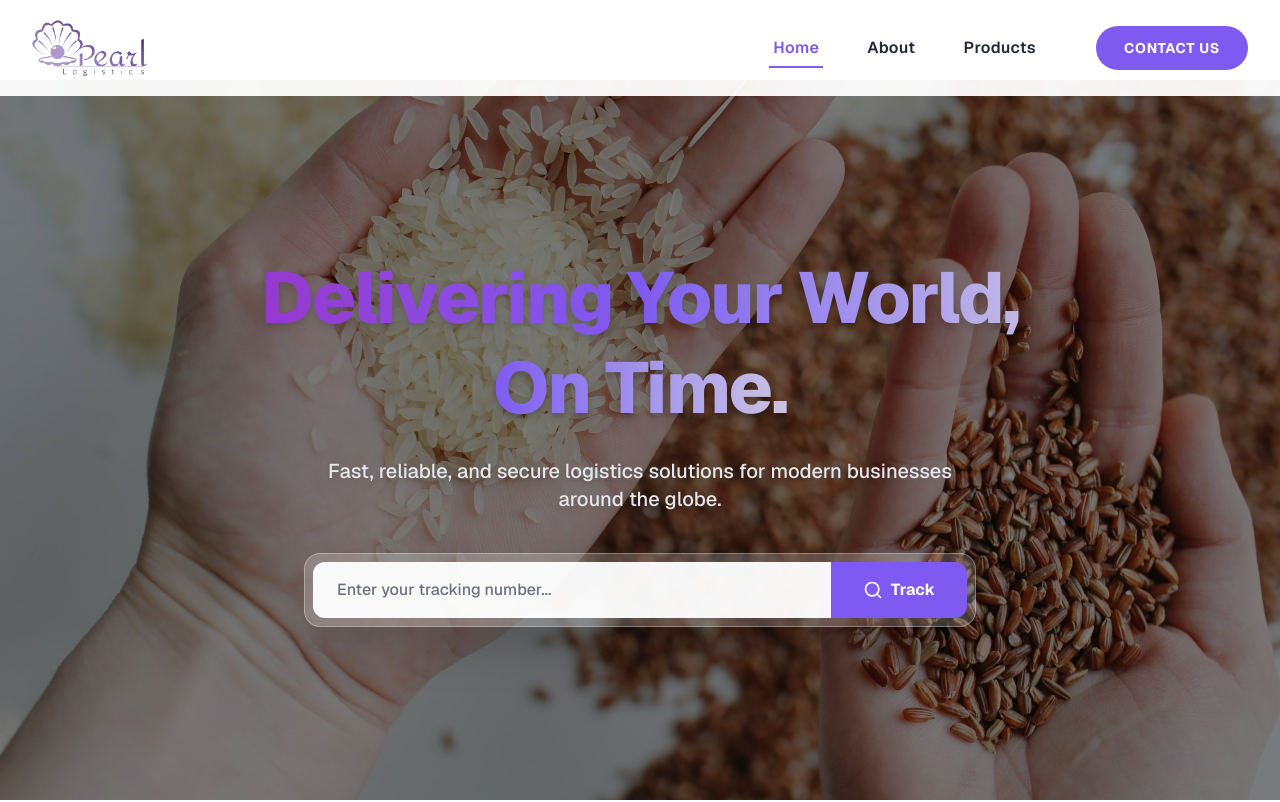
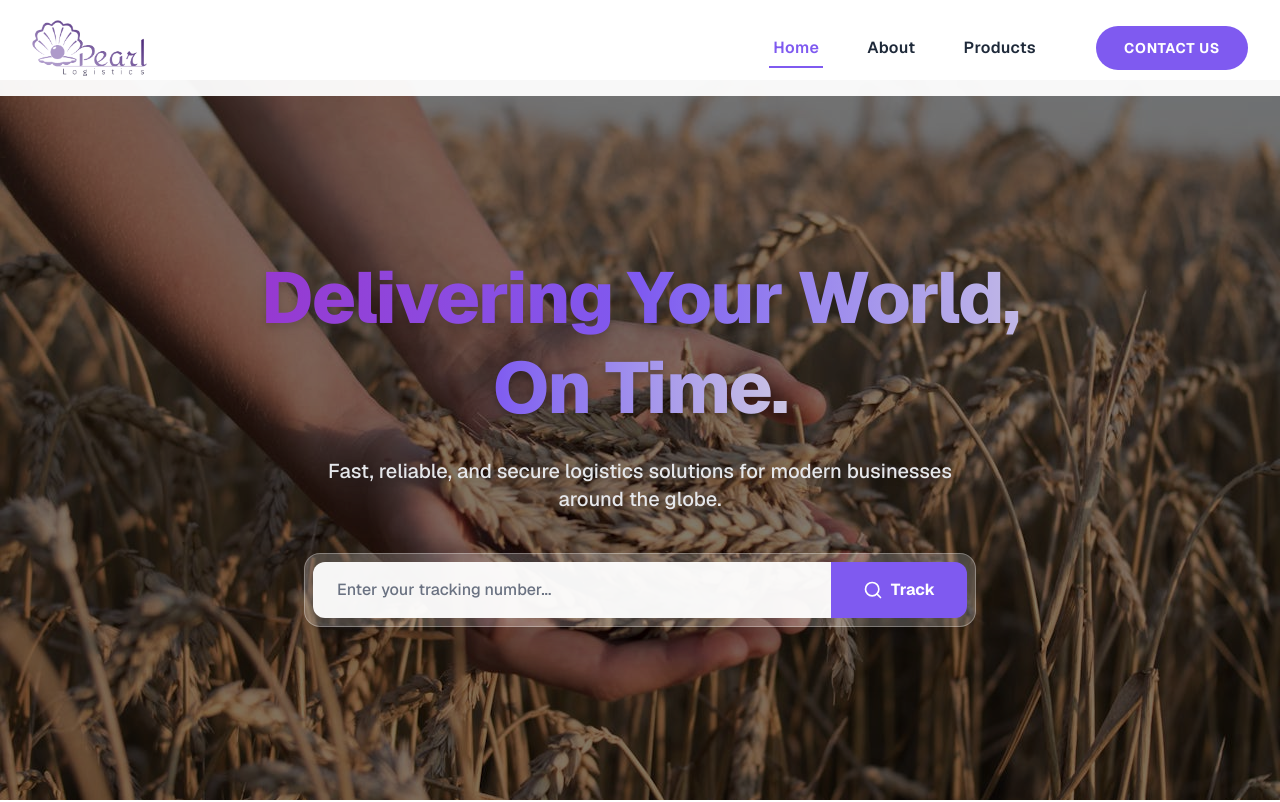
Before and after one commit to unnatrathod123/pearl_logistics, a Next.js app: page / in a window 1280 px wide. Shown: the top 802 px of the page. Built offline with nearby package versions, Linux system fonts and the light colour scheme.

Commit message:
feat: Added new image in home page

```diff
--- a/app/page.tsx
+++ b/app/page.tsx
@@ -10,7 +10,7 @@ export default function Home() {
         {/* Background image */}
         <div className="absolute inset-0 w-full h-full animate-fade-in">
           <Image
-            src="/RIce_&_Wheat_In_Hand.jpeg"
+            src="/wheat.jpg"
             alt="Golden wheat field representing our core agricultural commodities"
             fill
             className="object-cover brightness-[0.5] hover:scale-105 transition-transform duration-10000"
```
Also changed, not shown: public/wheat.jpg (added).
